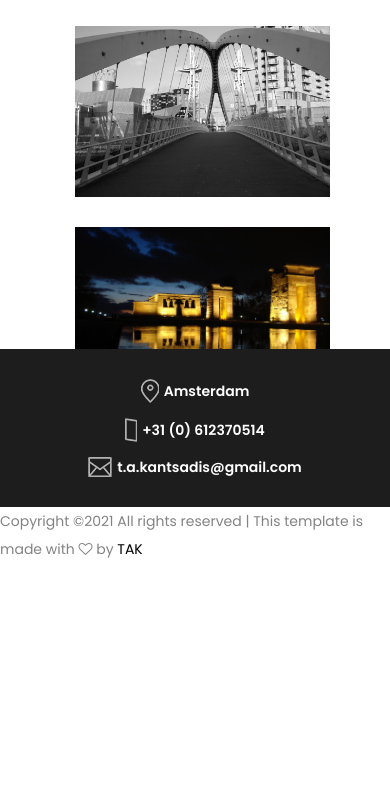
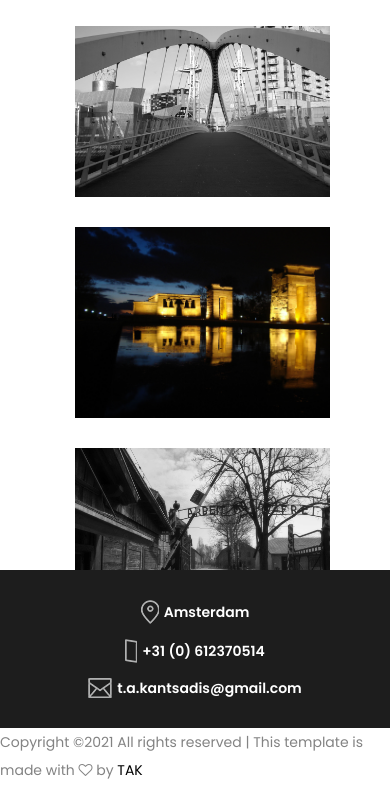
Before and after one commit to teof95/mystudio, a plain HTML site: page portfolio.html in a window 390 px wide. Shown: the part 7877-8677 px from the top of the page. Before the commit the page ends 8456 px from the top, so only its background shows below. Drawn offline with Linux system fonts and the light colour scheme.

Commit message:
new pictures

```diff
--- a/portfolio.html
+++ b/portfolio.html
@@ -384,6 +384,15 @@
                 </div>
 
 
+                <!-- Single Item -->
+                <div class="col-12 col-sm-6 col-md-4 col-lg-3 column_single_gallery_item sunset landscape">
+                    <img src="img/bg-img/p32.jpg" alt="">
+                    <div class="hover_overlay">
+                        <a class="gallery_img" href="img/bg-img/p32.jpg"><i class="fa fa-camera-retro"></i></a>
+                    </div>
+                </div>
+
+
 
             </div>
 
```
Also changed, not shown: img/bg-img/p32.jpg (added).
